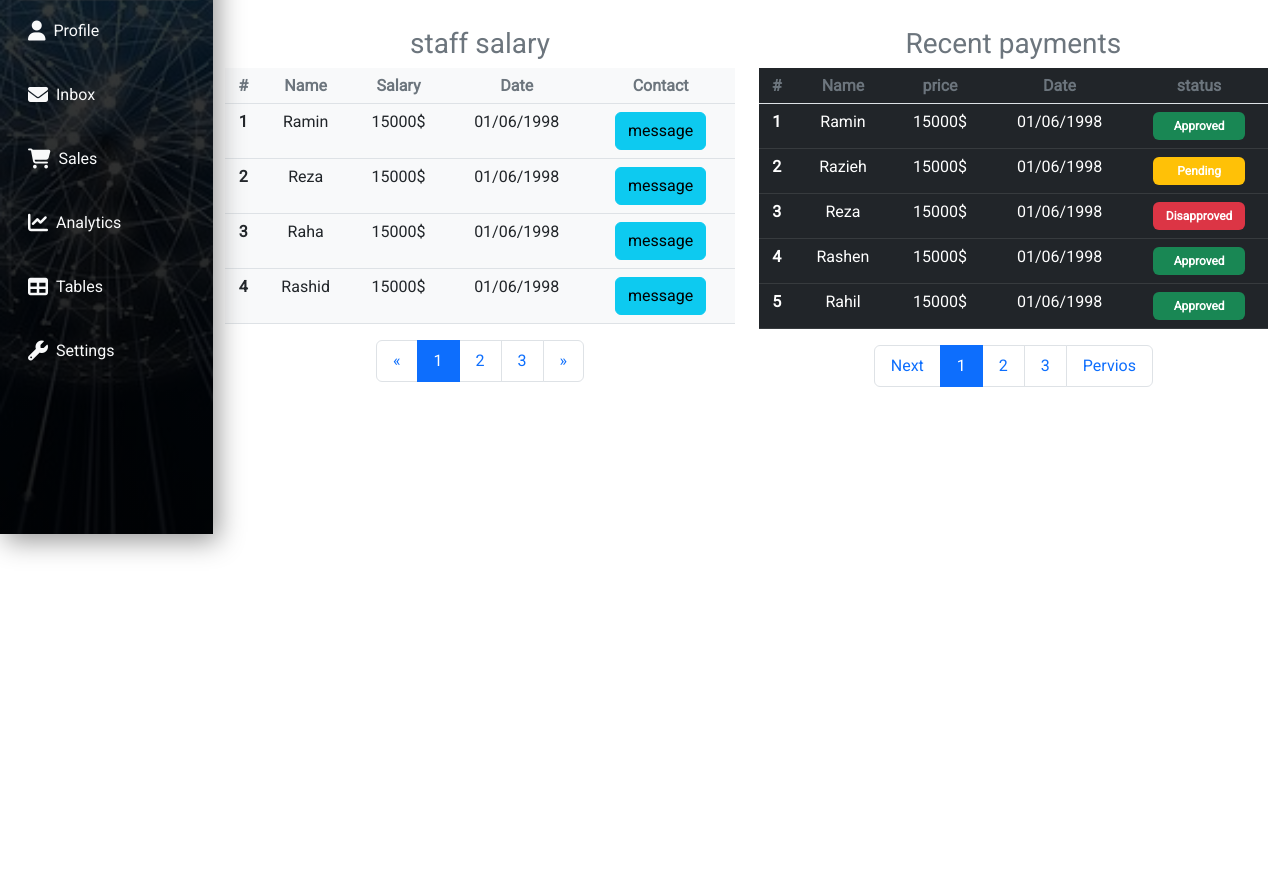
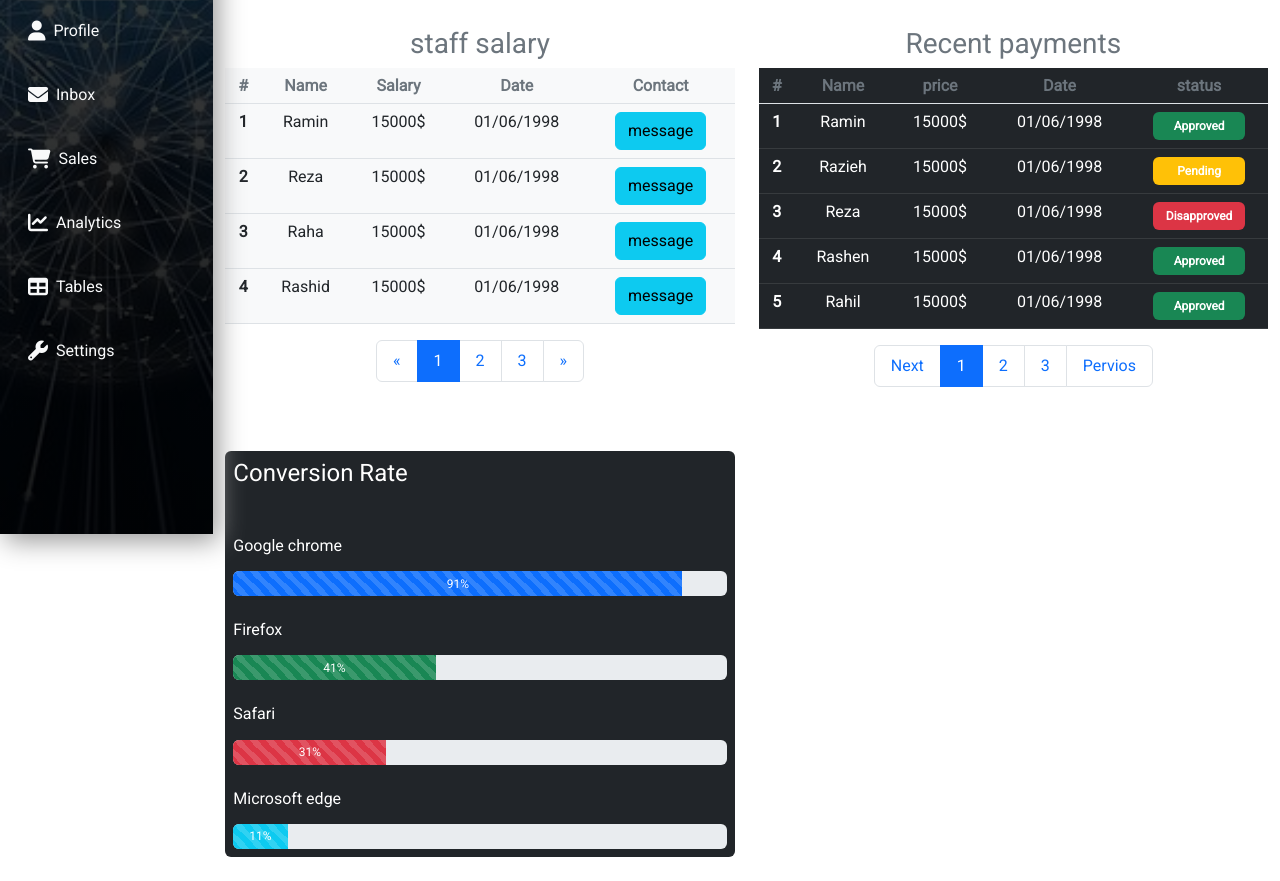
Before and after one commit to Jordano98/frontend-landing-page-and-admin-dashboard-, a plain HTML site: page ADMIN_DASHBOARD/project-2.html in a window 1280 px wide. Shown: the part 266-1147 px from the top of the page. Before the commit the page ends 800 px from the top, so only its background shows below. Drawn offline with Linux system fonts and the light colour scheme.

Commit message:
bootstrap-project2-progress bar

```diff
--- a/ADMIN_DASHBOARD/project-2.html
+++ b/ADMIN_DASHBOARD/project-2.html
@@ -339,6 +339,44 @@
             </div>
         </div>
     <!-- tables end -->
+    <!-- progress/task bar -->
+    <section>
+        <div class="container-fluid">
+            <div class="row">
+                <div class="col-lg-9 col-xl-10 col-md-8 ms-auto" >
+                    <div class="row mb-4">
+                        <div class="col-xl-6 col-12">
+                            <div class=" bg-dark text-white rounded p-2">
+                                <h4 class=" mb-5">Conversion Rate</h4>
+                                <h6 class=" mb-3">Google chrome</h6>
+                                <div class="progress" style="height: 25px;">
+                                    <div class="progress-bar progress-bar-striped" style="width: 91%;">91%</div>
+                                </div>
+
+                                <h6 class=" mb-3 mt-4">Firefox</h6>
+                                <div class="progress" style="height: 25px;">
+                                    <div class="progress-bar progress-bar-striped bg-success" style="width: 41%;">41%</div>
+                                </div>
+
+                                <h6 class=" mb-3 mt-4">Safari</h6>
+                                <div class="progress" style="height: 25px;">
+                                    <div class="progress-bar progress-bar-striped bg-danger" style="width: 31%;">31%</div>
+                                </div>
+
+                                <h6 class=" mb-3 mt-4">Microsoft edge</h6>
+                                <div class="progress" style="height: 25px;">
+                                    <div class="progress-bar progress-bar-striped bg-info" style="width: 11%;">11%</div>
+                                </div>
+                            </div>
+                        </div>
+                        <div class="col-xl-6 col-12">
+                        </div>
+                    </div>
+                </div>
+            </div>
+        </div>
+    </section>
+    <!-- porgress/tsk bar end -->
 
 
     <script src="js/bootstrap.bundle.min.js"></script>
```
